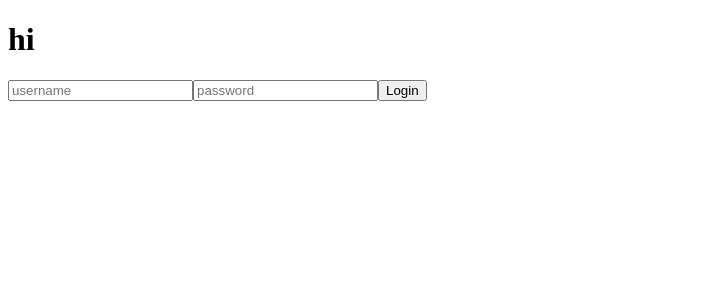
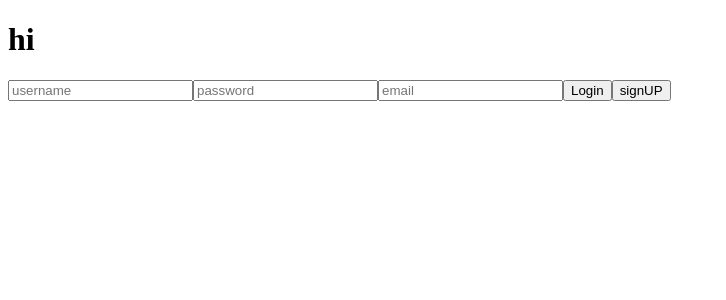
Before and after one commit to Colebuildanddevelop/StonkKings, a React (Create React App) app in the folder client/: page / in a window 1280 px wide. Shown: the top 300 px of the page, without its empty margins (0-726 px from the left). Built offline with nearby package versions, Linux system fonts and the light colour scheme.

Commit message:
refactor login redux, working on keeping user credentials if token exist

```diff
--- a/client/public/index.html
+++ b/client/public/index.html
@@ -14,7 +14,6 @@
       manifest.json provides metadata used when your web app is installed on a
       user's mobile device or desktop. See https://developers.google.com/web/fundamentals/web-app-manifest/
     -->
-    <link rel="manifest" href="%PUBLIC_URL%/manifest.json" />
     <!--
       Notice the use of %PUBLIC_URL% in the tags above.
       It will be replaced with the URL of the `public` folder during the build.
--- a/client/src/containers/Login.js
+++ b/client/src/containers/Login.js
@@ -1,12 +1,8 @@
 import React from 'react';
 import { connect } from "react-redux";
-import { signIn, signUp } from "../redux/actions/userActions";
+import { auth } from "../redux/actions/userActions";
 
 class Login extends React.Component {
-  state = {
-    username: "",
-    password: ""
-  }
 
   handleField = (e) => {
     this.setState({
@@ -19,7 +15,10 @@ class Login extends React.Component {
       <div>
         <input onChange={this.handleField} type="text" name="username" placeholder="username" />
         <input onChange={this.handleField} type="text" name="password" placeholder="password" />
-        <button onClick={() => this.props.signIn({username: this.state.username, password: this.state.password})}>Login</button>
+        <input onChange={this.handleField} type="text" name="email" placeholder="email" />
+
+        <button onClick={() => this.props.auth({username: this.state.username, password: this.state.password}, "signIn")}>Login</button>
+        <button onClick={() => this.props.auth({username: this.state.username, password: this.state.password, email: this.state.email}, "signUp")}>signUP</button>
       </div>
     )
   }
@@ -27,5 +26,5 @@ class Login extends React.Component {
 
 export default connect(
   null,
-  { signIn, signUp }
+  { auth }
 )(Login)
--- a/client/src/redux/actions/userActions.js
+++ b/client/src/redux/actions/userActions.js
@@ -19,29 +19,25 @@ export const fetchUserInfoFailure = err => ({
   payload: { err }
 });
 
-export const signIn = (credentials) => {
+export const auth = (credentials, signInOrUp) => {
   return dispatch => {
     dispatch(fetchUserInfoBegin());
-    return fetch("http://localhost:3000/api/auth/signIn", {
+    return fetch(`http://localhost:3000/api/auth/${signInOrUp}`, {
       method: "POST",
       headers: {
         "Content-Type": "application/json"
       },
       body: JSON.stringify({
-        username: credentials.username,
-        password: credentials.password
+        ...credentials
       })
     })
       .then(res => res.json())
       .then(userInfo => {
         dispatch(fetchUserInfoSuccess(userInfo))
+        console.log(userInfo)
+        localStorage.token = userInfo.accessToken
         return userInfo
       })
       .catch(err => dispatch(fetchUserInfoFailure(err)));
   }
 }
-
-export const signUp = user => ({
-  type: SIGN_IN,
-  payload: { user }
-});
--- a/client/src/redux/reducers/user.js
+++ b/client/src/redux/reducers/user.js
@@ -2,8 +2,6 @@ import {
   FETCH_USER_INFORMATION_BEGIN,
   FETCH_USER_INFORMATION_SUCCESS,
   FETCH_USER_INFORMATION_FAILURE,
-  SIGN_UP,
-  SIGN_IN
 } from "../actions/userActions";
 
 const initialState = {
```
Also changed, not shown: client/public/manifest.json (deleted), 1 other file (tests, documents, lock files or other folders).
